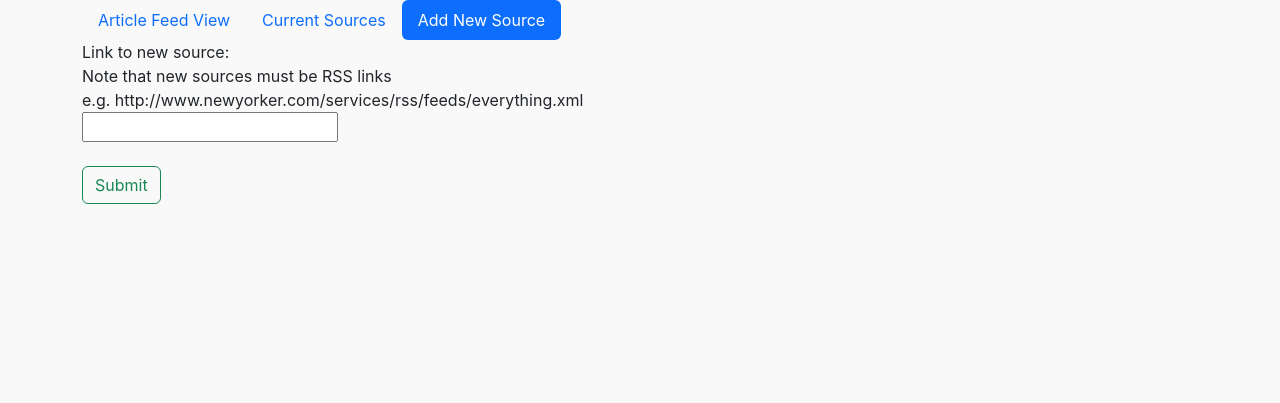
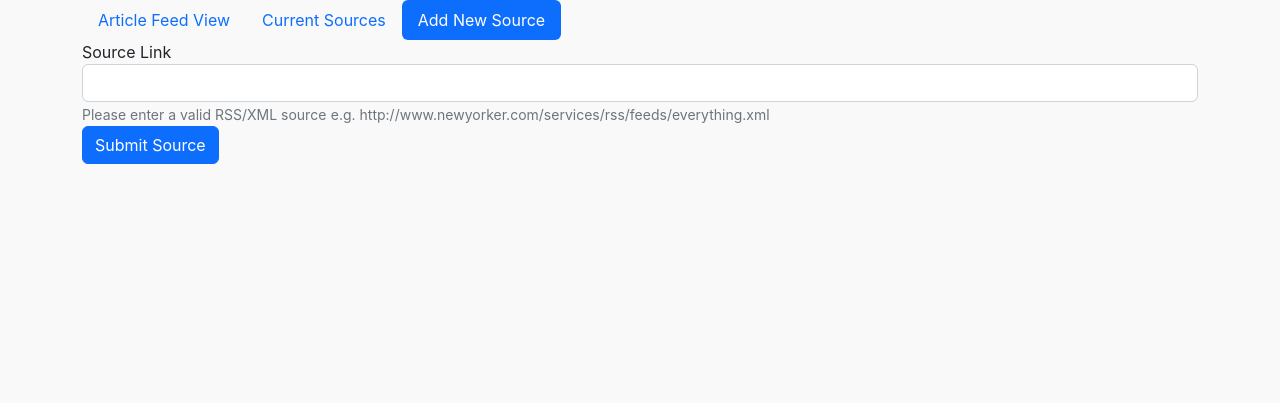
Before and after one commit to Griffin87/RSS-Feed-Aggregator, a Django app: page /add_new_source/ in a window 1280 px wide. Shown: the part 94-497 px from the top of the page. Run offline with Django 3.2, Linux system fonts and the light colour scheme.

Commit message:
added comments; modified source form style

```diff
--- a/aggregator/models.py
+++ b/aggregator/models.py
@@ -5,10 +5,11 @@ from django.db import models
 class Source(models.Model):
     """
     Each RSS feed has a source/channel
-
+    One -> Many relationship between Source and Article
     link -> link to source, e.g. http://www.thenewyorker.com
     feed_link -> link to feed, e.g. http://www.newyorker.com/services/rss/feeds/everything.xml
     """
+
     title = models.CharField(max_length=200,default="No Title")
     link = models.CharField(max_length=200)
     description = models.CharField(max_length=500,default="No Description")
--- a/aggregator/views.py
+++ b/aggregator/views.py
@@ -16,9 +16,16 @@ socket = context.socket(zmq.REQ)
 socket.connect("tcp://localhost:5555")
 
 def request_guid():
-    socket.send_string("generateGUID")
+    """
+    Helper function, utilizes ZeroMQ Microservice to generate
+    missing GUIDs (unique identifiers)
+    """
 
-    message = socket.recv_pyobj()
+    # functionally equivalent to the following:
+    message = uuid.uuid4()
+    # socket.send_string("generateGUID")
+
+    # message = socket.recv_pyobj()
     return message
 
 
@@ -34,6 +41,7 @@ class ArticleView(ListView):
     def get_context_data(self, **kwargs):
         context = super().get_context_data(**kwargs)
         context["articles"] = Article.objects.filter(marked_read=False).order_by("-pub_date")[:40]
+        context["count"] = Article.objects.filter(marked_read=False).count()
         return context
 
 class SourceView(ListView):
@@ -49,6 +57,9 @@ class SourceView(ListView):
         return context
 
 def add_new_source(request):
+    """
+    Renders template
+    """
     template = loader.get_template("add_new_source.html")
     return HttpResponse(template.render({}, request))
 
@@ -104,12 +115,36 @@ def refresh(request):
 
     return HttpResponseRedirect(reverse('articles'))
 
+def add_source_articles(source):
+    feed = feedparser(source.feed_link)
+    for entry in feed.entries:
+        if 'guid' not in entry:
+            entry.guid = request_guid()
+        if not Article.objects.filter(guid=entry.guid).exists():
+            new_article = Article(
+                title = entry.title,
+                description=entry.description,
+                pub_date = parser.parse(entry.published),
+                link = entry.link,
+                source_name = source,
+                guid = entry.guid if 'guid' in feed.entries else request_guid(),
+            )
+            new_article.save()
+
+
 def unfollow(request, id):
+    """
+    Removes corresponding Source from database
+    Deletes every Article associated with Source in a cascade
+    """
     source = Source.objects.get(id=id)
     source.delete()
     return HttpResponseRedirect(reverse('sources'))
 
 def update_source(request, id):
+    """
+    Renders Update URL associated with Source
+    """
     source = Source.objects.get(id=id)
     template=loader.get_template('update_source.html')
     context = {
@@ -118,6 +153,10 @@ def update_source(request, id):
     return HttpResponse(template.render(context, request))
 
 def update(request, id):
+    """
+    Requests updates information about Source from user,
+    updates database entry
+    """
     title = request.POST["title"]
     description = request.POST["description"]
     source = Source.objects.get(id=id)
@@ -127,6 +166,10 @@ def update(request, id):
     return HttpResponseRedirect(reverse('sources'))
 
 def mark_read(request, id):
+    """
+    Marks Article objects as "Read", removing them from
+    feed but keeping them in the database to avoid duplicates
+    """
     article = Article.objects.get(id=id)
     article.marked_read = True
     article.save()
--- a/templates/add_new_source.html
+++ b/templates/add_new_source.html
@@ -38,7 +38,7 @@
     </li>
   </ul>
 
-<form action="add/" method="post">
+<!-- <form action="add/" method="post">
 {% csrf_token %}
 Link to new source:<br>
 Note that new sources must be RSS links<br>
@@ -46,7 +46,20 @@ e.g. http://www.newyorker.com/services/rss/feeds/everything.xml <br>
 <input name="source_link">
 <br><br>
 <button type="submit" class="btn btn-outline-success" value="Submit">Submit</button>
+</form> -->
+
+<form action="add/" method="post">
+  {% csrf_token %}
+  <div class="form-group">
+    <label for="source_link">Source Link</label>
+    <input type="text" class="form-control" id="source_link" name="source_link">
+    <small id="source_link_help" class="form-text text-muted">Please enter a valid RSS/XML source</small>
+    <small id="source_link_help" class="form-text text-muted">e.g. http://www.newyorker.com/services/rss/feeds/everything.xml</small>
+  </div>
+  <button type="submit" class="btn btn-primary">Submit Source</button>
 </form>
+
+
 
 </main>
 
--- a/templates/sources.html
+++ b/templates/sources.html
@@ -53,7 +53,8 @@
                 <tbody>
                     <td>{{ forloop.counter }}</td>
                     <td>{{ source.title }}</td>
-                    <td>{{ source.link }}</td>
+                    <!-- <td href="{{ source.link }}">{{ source.link }}</td>                     -->
+                    <td><a class="btn btn-outline-warning" href="{{ source.link }}">Link To Source</td>
                     <td>{{ source.description }}</td>
                     <td><a class="btn btn-outline-warning" href="update_source/{{ source.id }}">Edit Source</td>
                     <td><a class="btn btn-outline-danger" href="delete/{{ source.id }}" role="button" data-toggle="tooltip" data-placement="top" title="This will permanently delete this source">Unfollow</button></td>
```
Also changed, not shown: templates/homepage.html (+6 -6 lines).
